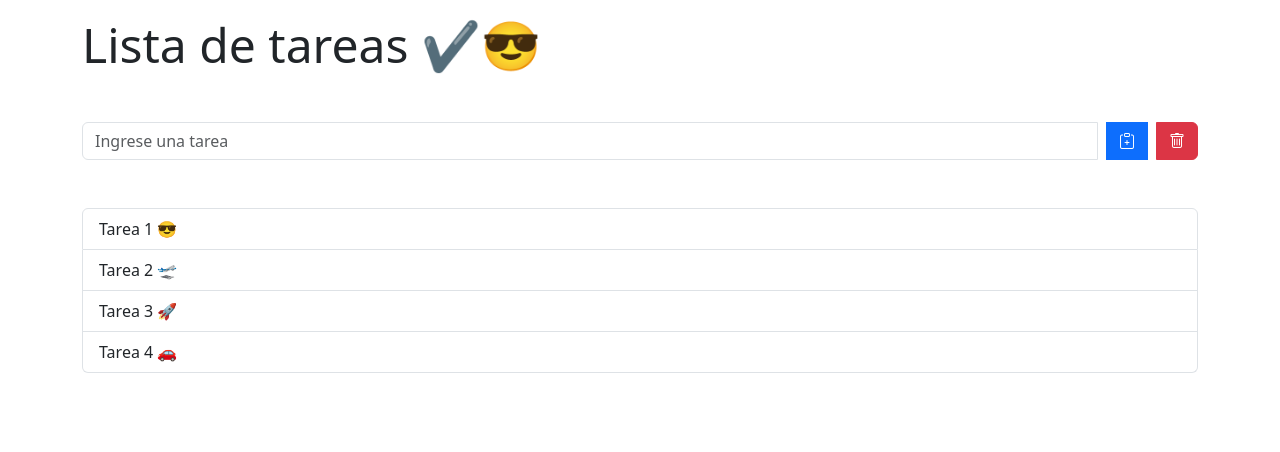
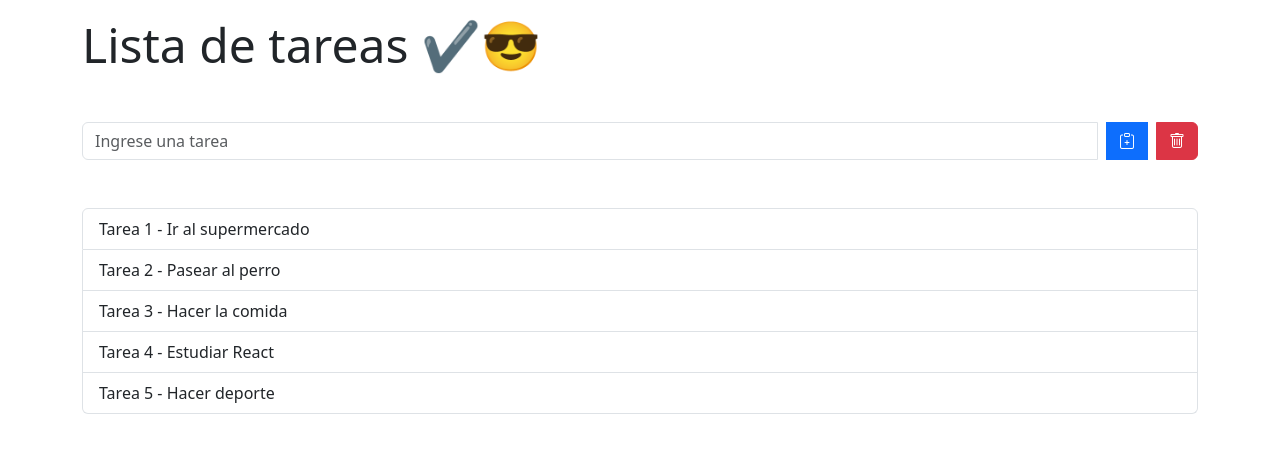
Before and after one commit to F3lip3-xz/TodoList, a React (Vite) app: page / in a window 1280 px wide. Shown: the top 452 px of the page. Built offline with nearby package versions, Linux system fonts and the light colour scheme.

Commit message:
Avances clases

```diff
--- /dev/null
+++ b/src/components/TodoItem.jsx
@@ -0,0 +1,11 @@
+import { Fragment } from "react";
+
+const TodoItem = (props) => {
+    return(
+        <Fragment>
+            <li className='list-group-item'>{props.todo.tarea}</li>
+        </Fragment>
+    )
+}
+
+export default TodoItem;
--- a/src/components/TodoList.jsx
+++ b/src/components/TodoList.jsx
@@ -1,21 +1,33 @@
-import {Fragment} from 'react';
+import {Fragment, useState} from 'react';
+import TodoItem from './TodoItem';
 
 const TodoList = () => {
+	const [todos, setTodos] = useState([
+		{id: 1, tarea: 'Tarea 1 - Ir al supermercado'},
+		{id: 2, tarea: 'Tarea 2 - Pasear al perro'},
+		{id: 3, tarea: 'Tarea 3 - Hacer la comida'},
+		{id: 4, tarea: 'Tarea 4 - Estudiar React'},
+		{id: 5, tarea: 'Tarea 5 - Hacer deporte'},
+	]);
+
 	return (
 		<Fragment>
 			<h1 className="display-5 my-3">Lista de tareas ✔️😎</h1>
 
 			<div className="input-group my-5">
 				<input className="form-control" placeholder="Ingrese una tarea" />
-				<button className="btn btn-primary ms-2"><i className="bi bi-clipboard-plus"></i></button>
-				<button className="btn btn-danger ms-2"><i className="bi bi-trash"></i></button>
+				<button className="btn btn-primary ms-2">
+					<i className="bi bi-clipboard-plus"></i>
+				</button>
+				<button className="btn btn-danger ms-2">
+					<i className="bi bi-trash"></i>
+				</button>
 			</div>
 
 			<ul className="list-group mt-5">
-				<li className="list-group-item">Tarea 1 😎</li>
-				<li className="list-group-item">Tarea 2 🛫</li>
-				<li className="list-group-item">Tarea 3 🚀</li>
-				<li className="list-group-item">Tarea 4 🚗</li>
+				{todos.map((todo) => (
+					<TodoItem key={todo.id} todo={todo} />
+				))}
 			</ul>
 		</Fragment>
 	);
```
